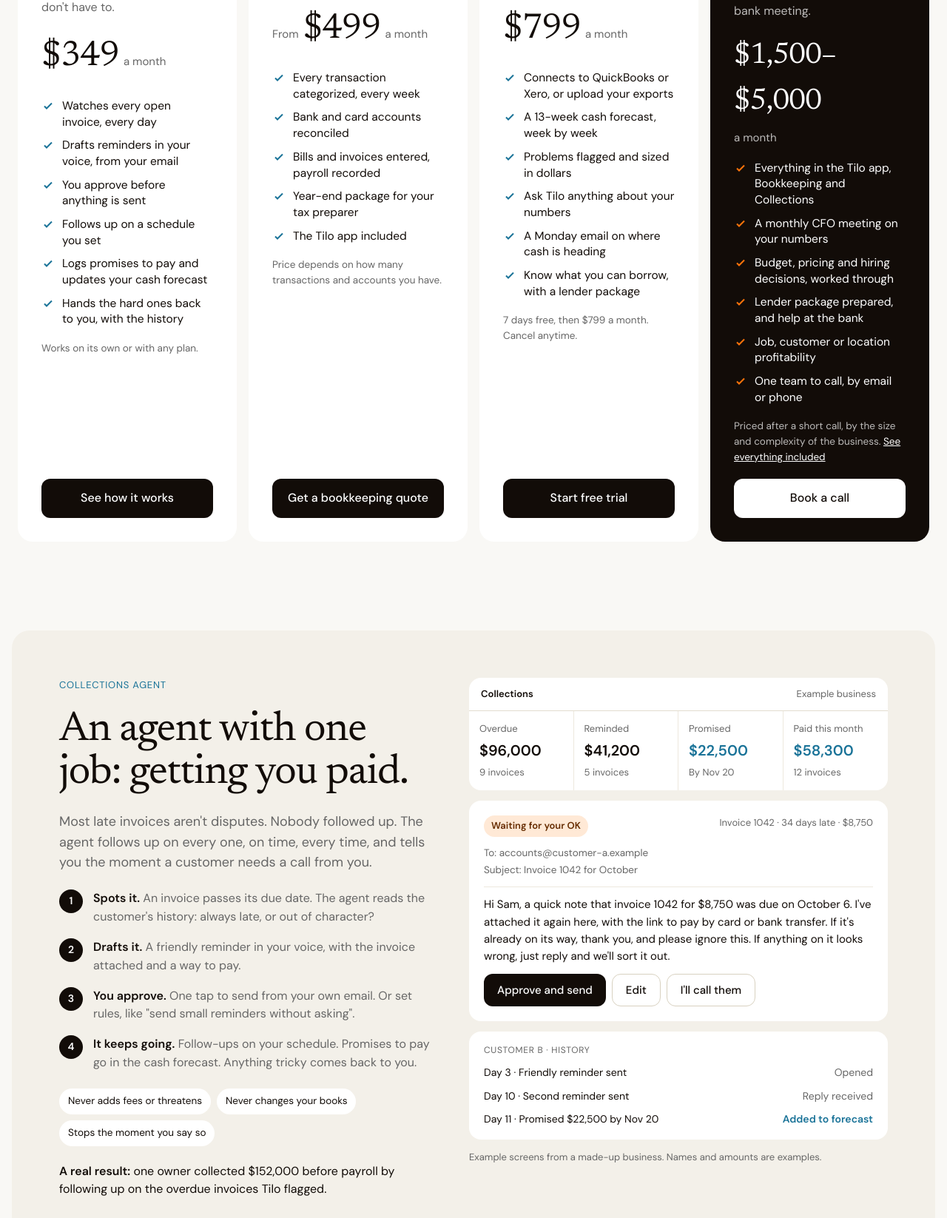
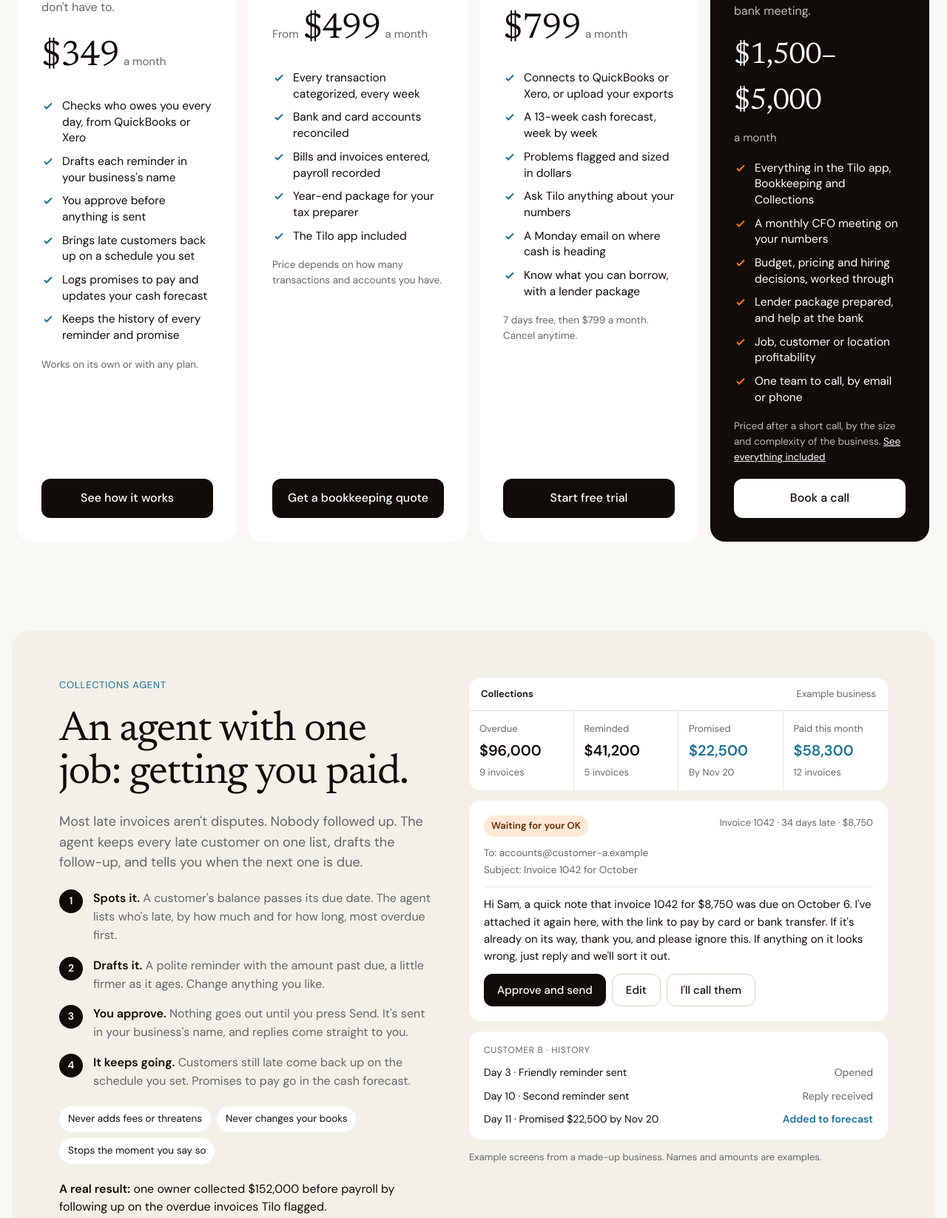
Before and after one commit to NoriCapital/noricap-site, a plain HTML site: page pricing.html in a window 1280 px wide. Shown: the part 814-2460 px from the top of the page at 74% size. Drawn offline with Linux system fonts and the light colour scheme.

Commit message:
Collections agent wording now matches the app: you approve every reminder, it's sent in your business's name with replies to you, promises to pay go in the cash forecast
Co-Authored-By: Claude Opus 5.5 <noreply@anthropic.com>
Claude-Session: https://claude.ai/code/session_01XSq5uRXZ7pZmD58PLBAZwt

```diff
--- a/pricing.html
+++ b/pricing.html
@@ -130,12 +130,12 @@ main details summary{list-style:none}main details summary::-webkit-details-marke
         <p style="margin: 0; font-size: 16px; line-height: 1.5; color: #666666">An agent with one job: chasing the money you're owed, politely and on time, so you don't have to.</p>
         <div style="display: flex; align-items: baseline; gap: 6px"><span style="font-family: Newsreader, Georgia, serif; font-size: 48px; letter-spacing: -0.02em">$349</span><span style="font-size: 15px; color: #666666">a month</span></div>
         <ul style="margin: 0; padding: 0; list-style: none; display: flex; flex-direction: column; gap: 10px; font-size: 15.5px; line-height: 1.4">
-          <li style="display: flex; gap: 10px"><svg width="18" height="18" viewBox="0 0 18 18" aria-hidden="true" style="flex: none; margin-top: 1px"><path d="M4 9.5l3 3 7-7" fill="none" stroke="#1A7398" stroke-width="2"></path></svg>Watches every open invoice, every day</li>
-          <li style="display: flex; gap: 10px"><svg width="18" height="18" viewBox="0 0 18 18" aria-hidden="true" style="flex: none; margin-top: 1px"><path d="M4 9.5l3 3 7-7" fill="none" stroke="#1A7398" stroke-width="2"></path></svg>Drafts reminders in your voice, from your email</li>
+          <li style="display: flex; gap: 10px"><svg width="18" height="18" viewBox="0 0 18 18" aria-hidden="true" style="flex: none; margin-top: 1px"><path d="M4 9.5l3 3 7-7" fill="none" stroke="#1A7398" stroke-width="2"></path></svg>Checks who owes you every day, from QuickBooks or Xero</li>
+          <li style="display: flex; gap: 10px"><svg width="18" height="18" viewBox="0 0 18 18" aria-hidden="true" style="flex: none; margin-top: 1px"><path d="M4 9.5l3 3 7-7" fill="none" stroke="#1A7398" stroke-width="2"></path></svg>Drafts each reminder in your business's name</li>
           <li style="display: flex; gap: 10px"><svg width="18" height="18" viewBox="0 0 18 18" aria-hidden="true" style="flex: none; margin-top: 1px"><path d="M4 9.5l3 3 7-7" fill="none" stroke="#1A7398" stroke-width="2"></path></svg>You approve before anything is sent</li>
-          <li style="display: flex; gap: 10px"><svg width="18" height="18" viewBox="0 0 18 18" aria-hidden="true" style="flex: none; margin-top: 1px"><path d="M4 9.5l3 3 7-7" fill="none" stroke="#1A7398" stroke-width="2"></path></svg>Follows up on a schedule you set</li>
+          <li style="display: flex; gap: 10px"><svg width="18" height="18" viewBox="0 0 18 18" aria-hidden="true" style="flex: none; margin-top: 1px"><path d="M4 9.5l3 3 7-7" fill="none" stroke="#1A7398" stroke-width="2"></path></svg>Brings late customers back up on a schedule you set</li>
           <li style="display: flex; gap: 10px"><svg width="18" height="18" viewBox="0 0 18 18" aria-hidden="true" style="flex: none; margin-top: 1px"><path d="M4 9.5l3 3 7-7" fill="none" stroke="#1A7398" stroke-width="2"></path></svg>Logs promises to pay and updates your cash forecast</li>
-          <li style="display: flex; gap: 10px"><svg width="18" height="18" viewBox="0 0 18 18" aria-hidden="true" style="flex: none; margin-top: 1px"><path d="M4 9.5l3 3 7-7" fill="none" stroke="#1A7398" stroke-width="2"></path></svg>Hands the hard ones back to you, with the history</li>
+          <li style="display: flex; gap: 10px"><svg width="18" height="18" viewBox="0 0 18 18" aria-hidden="true" style="flex: none; margin-top: 1px"><path d="M4 9.5l3 3 7-7" fill="none" stroke="#1A7398" stroke-width="2"></path></svg>Keeps the history of every reminder and promise</li>
         </ul>
         <p style="margin: 0; font-size: 13.5px; color: #666666">Works on its own or with any plan.</p>
         <a href="#collections" style="margin-top: auto; text-align: center; background: #120C08; color: #FFFFFF; text-decoration: none; font-weight: 500; font-size: 16px; padding: 14px 20px; border-radius: 12px">See how it works</a>
@@ -199,12 +199,12 @@ main details summary{list-style:none}main details summary::-webkit-details-marke
       <div style="flex: 1 1 420px; min-width: 0; display: flex; flex-direction: column; gap: 22px">
         <span style="font-size: 13px; letter-spacing: 0.06em; text-transform: uppercase; color: #1A7398">Collections agent</span>
         <h2 style="margin: 0; font-family: Newsreader, Georgia, serif; font-weight: 400; letter-spacing: -0.02em; font-size: clamp(36px, 4.4vw, 56px); line-height: 1.04">An agent with one job: getting you paid.</h2>
-        <p style="margin: 0; font-size: 18px; line-height: 1.55; color: #666666">Most late invoices aren't disputes. Nobody followed up. The agent follows up on every one, on time, every time, and tells you the moment a customer needs a call from you.</p>
+        <p style="margin: 0; font-size: 18px; line-height: 1.55; color: #666666">Most late invoices aren't disputes. Nobody followed up. The agent keeps every late customer on one list, drafts the follow-up, and tells you when the next one is due.</p>
         <ol style="margin: 0; padding: 0; list-style: none; display: flex; flex-direction: column; gap: 16px">
-          <li style="display: flex; gap: 14px"><span style="flex: none; width: 32px; height: 32px; border-radius: 999px; background: #120C08; color: #FFFFFF; display: flex; align-items: center; justify-content: center; font-size: 14px; font-weight: 600">1</span><div><b style="font-weight: 600">Spots it.</b> <span style="color: #666666">An invoice passes its due date. The agent reads the customer's history: always late, or out of character?</span></div></li>
-          <li style="display: flex; gap: 14px"><span style="flex: none; width: 32px; height: 32px; border-radius: 999px; background: #120C08; color: #FFFFFF; display: flex; align-items: center; justify-content: center; font-size: 14px; font-weight: 600">2</span><div><b style="font-weight: 600">Drafts it.</b> <span style="color: #666666">A friendly reminder in your voice, with the invoice attached and a way to pay.</span></div></li>
-          <li style="display: flex; gap: 14px"><span style="flex: none; width: 32px; height: 32px; border-radius: 999px; background: #120C08; color: #FFFFFF; display: flex; align-items: center; justify-content: center; font-size: 14px; font-weight: 600">3</span><div><b style="font-weight: 600">You approve.</b> <span style="color: #666666">One tap to send from your own email. Or set rules, like "send small reminders without asking".</span></div></li>
-          <li style="display: flex; gap: 14px"><span style="flex: none; width: 32px; height: 32px; border-radius: 999px; background: #120C08; color: #FFFFFF; display: flex; align-items: center; justify-content: center; font-size: 14px; font-weight: 600">4</span><div><b style="font-weight: 600">It keeps going.</b> <span style="color: #666666">Follow-ups on your schedule. Promises to pay go in the cash forecast. Anything tricky comes back to you.</span></div></li>
+          <li style="display: flex; gap: 14px"><span style="flex: none; width: 32px; height: 32px; border-radius: 999px; background: #120C08; color: #FFFFFF; display: flex; align-items: center; justify-content: center; font-size: 14px; font-weight: 600">1</span><div><b style="font-weight: 600">Spots it.</b> <span style="color: #666666">A customer's balance passes its due date. The agent lists who's late, by how much and for how long, most overdue first.</span></div></li>
+          <li style="display: flex; gap: 14px"><span style="flex: none; width: 32px; height: 32px; border-radius: 999px; background: #120C08; color: #FFFFFF; display: flex; align-items: center; justify-content: center; font-size: 14px; font-weight: 600">2</span><div><b style="font-weight: 600">Drafts it.</b> <span style="color: #666666">A polite reminder with the amount past due, a little firmer as it ages. Change anything you like.</span></div></li>
+          <li style="display: flex; gap: 14px"><span style="flex: none; width: 32px; height: 32px; border-radius: 999px; background: #120C08; color: #FFFFFF; display: flex; align-items: center; justify-content: center; font-size: 14px; font-weight: 600">3</span><div><b style="font-weight: 600">You approve.</b> <span style="color: #666666">Nothing goes out until you press Send. It's sent in your business's name, and replies come straight to you.</span></div></li>
+          <li style="display: flex; gap: 14px"><span style="flex: none; width: 32px; height: 32px; border-radius: 999px; background: #120C08; color: #FFFFFF; display: flex; align-items: center; justify-content: center; font-size: 14px; font-weight: 600">4</span><div><b style="font-weight: 600">It keeps going.</b> <span style="color: #666666">Customers still late come back up on the schedule you set. Promises to pay go in the cash forecast.</span></div></li>
         </ol>
         <div style="display: flex; flex-wrap: wrap; gap: 8px">
           <span style="font-size: 13.5px; padding: 7px 12px; border-radius: 999px; background: #FFFFFF">Never adds fees or threatens</span>
@@ -317,7 +317,7 @@ main details summary{list-style:none}main details summary::-webkit-details-marke
   <!-- FAQ -->
   <section style="max-width: 920px; margin: 0 auto; padding: 120px 24px 0; display: flex; flex-direction: column; gap: 8px">
     <h2 style="margin: 0 0 16px; font-family: Newsreader, Georgia, serif; font-weight: 400; letter-spacing: -0.02em; font-size: clamp(36px, 4.4vw, 56px); line-height: 1.05">Questions</h2>
-    <details style="border-bottom: 1px solid #D8D1C0; padding: 20px 0"><summary style="font-size: 19px; font-weight: 500; cursor: pointer">Will the collections agent email my customers without asking?</summary><p style="margin: 12px 0 0; font-size: 16px; line-height: 1.6; color: #666666">Not unless you tell it to. Every reminder waits for your OK by default. You can set rules later, like sending first reminders under a set amount on their own.</p></details>
+    <details style="border-bottom: 1px solid #D8D1C0; padding: 20px 0"><summary style="font-size: 19px; font-weight: 500; cursor: pointer">Will the collections agent email my customers without asking?</summary><p style="margin: 12px 0 0; font-size: 16px; line-height: 1.6; color: #666666">No. Every reminder waits for you to read it and press Send. It goes out in your business's name, and your customer's reply comes straight to your inbox.</p></details>
     <details style="border-bottom: 1px solid #D8D1C0; padding: 20px 0"><summary style="font-size: 19px; font-weight: 500; cursor: pointer">How do you set the price for Scale?</summary><p style="margin: 12px 0 0; font-size: 16px; line-height: 1.6; color: #666666">After a short call. It depends on your sales, how many transactions and locations you have, and how often you want to meet.</p></details>
     <details style="border-bottom: 1px solid #D8D1C0; padding: 20px 0"><summary style="font-size: 19px; font-weight: 500; cursor: pointer">Do you do taxes?</summary><p style="margin: 12px 0 0; font-size: 16px; line-height: 1.6; color: #666666">No. We keep the books ready for your tax preparer and work alongside them. Tilo gives analysis, not tax, legal or investment advice.</p></details>
     <details style="border-bottom: 1px solid #D8D1C0; padding: 20px 0"><summary style="font-size: 19px; font-weight: 500; cursor: pointer">Can I switch plans?</summary><p style="margin: 12px 0 0; font-size: 16px; line-height: 1.6; color: #666666">Yes. Start with the app or bookkeeping and add collections or Scale when you need them.</p></details>
```
Also changed, not shown: index.html (+5 -5 lines), 2 other files.
